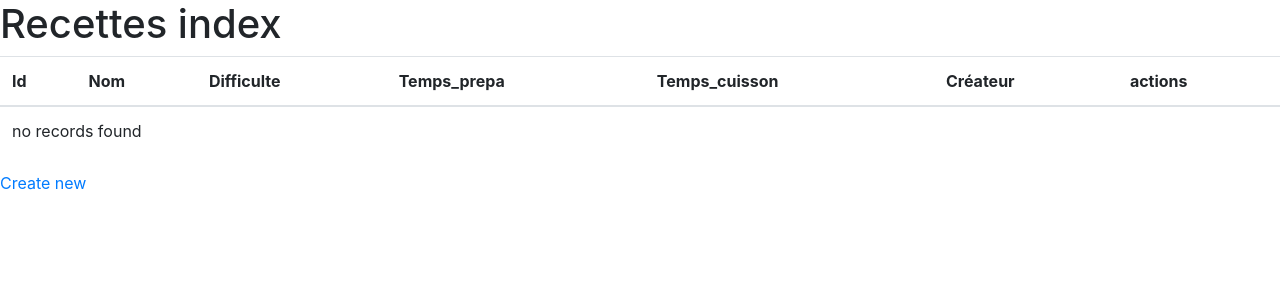
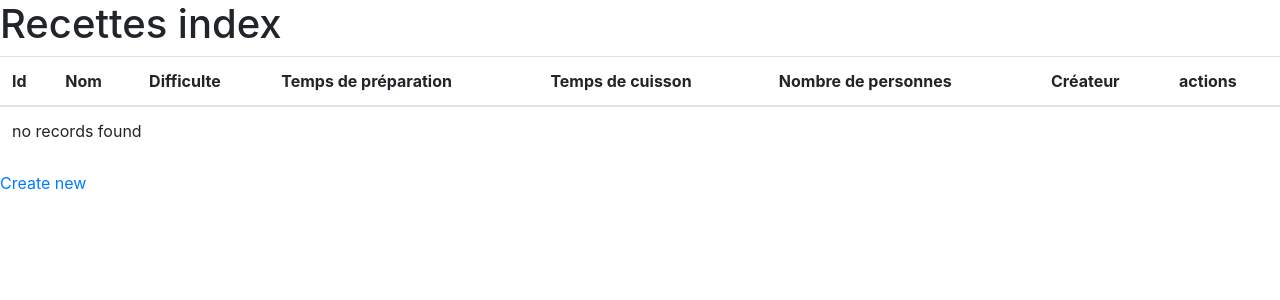
Before and after one commit to Xaxou/back_cookez, a Symfony app: template templates/recettes/index.html.twig in a window 1280 px wide. Shown: the part 56-356 px from the top of the page. Run offline with Twig, Linux system fonts and the light colour scheme; the template is opened without the code that fills it, so the values that code supplies are empty; some libraries are stand-ins or nearby versions.

Commit message:
Display basical information recipe

```diff
--- a/src/Form/RecettesType.php
+++ b/src/Form/RecettesType.php
@@ -17,8 +17,6 @@ class RecettesType extends AbstractType
             ->add('tempsprepa')
             ->add('tempscuisson')
             ->add('nbr_personnes')
-            ->add('prepa_text')
-            ->add('cuisson_text')
 
             ->add('statut')
             ->add('type')
--- a/templates/recettes/index.html.twig
+++ b/templates/recettes/index.html.twig
@@ -11,8 +11,9 @@
                 <th>Id</th>
                 <th>Nom</th>
                 <th>Difficulte</th>
-                <th>Temps_prepa</th>
-                <th>Temps_cuisson</th>
+                <th>Temps de préparation</th>
+                <th>Temps de cuisson</th>
+                <th>Nombre de personnes</th>
                 <th>Créateur</th>
                 <th>actions</th>
             </tr>
@@ -25,6 +26,7 @@
                 <td>{{ recette.difficulte }}</td>
                 <td>{{ recette.tempsPrepa }}</td>
                 <td>{{ recette.tempsCuisson }}</td>
+                <td>{{ recette.nbrPersonnes }}</td>
                 <td>{{ recette.createur }}</td>
                 <td>
                     <a href="{{ path('recettes_show', {'id': recette.id}) }}">show</a>
```
